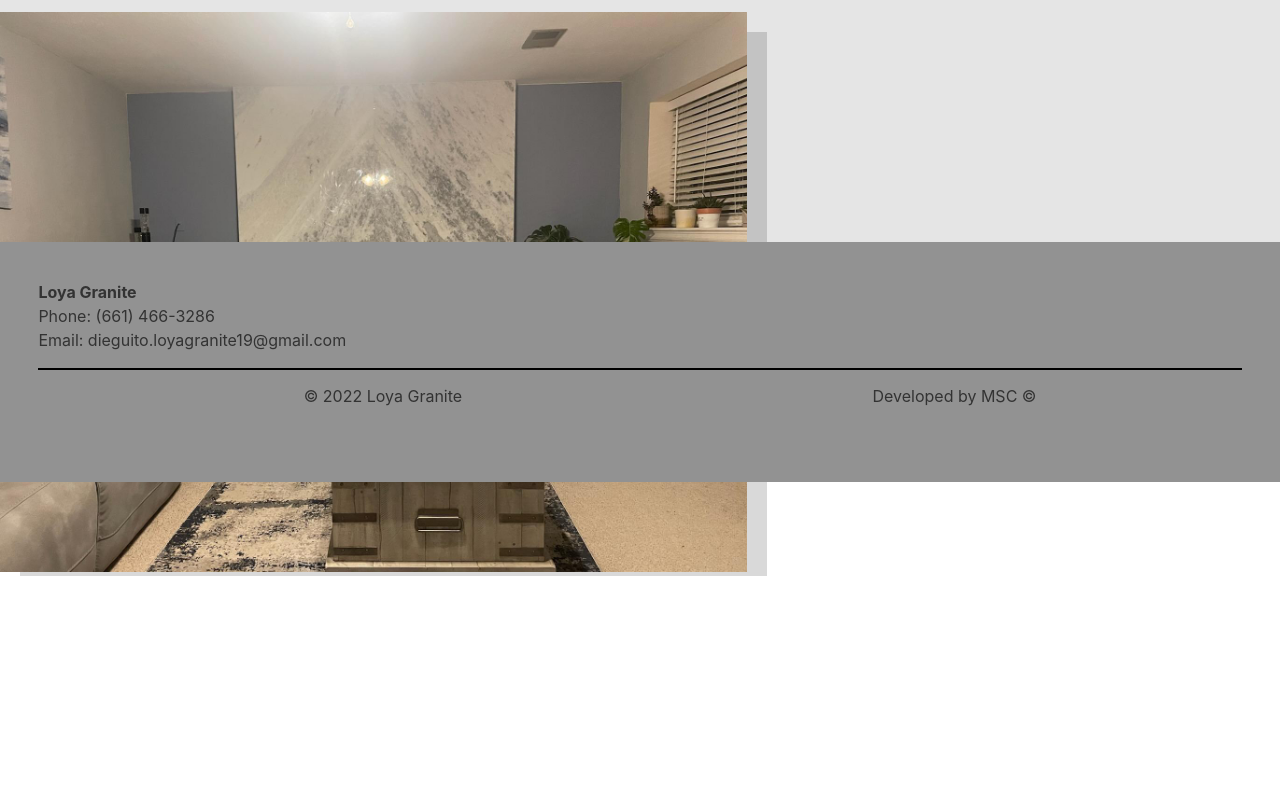
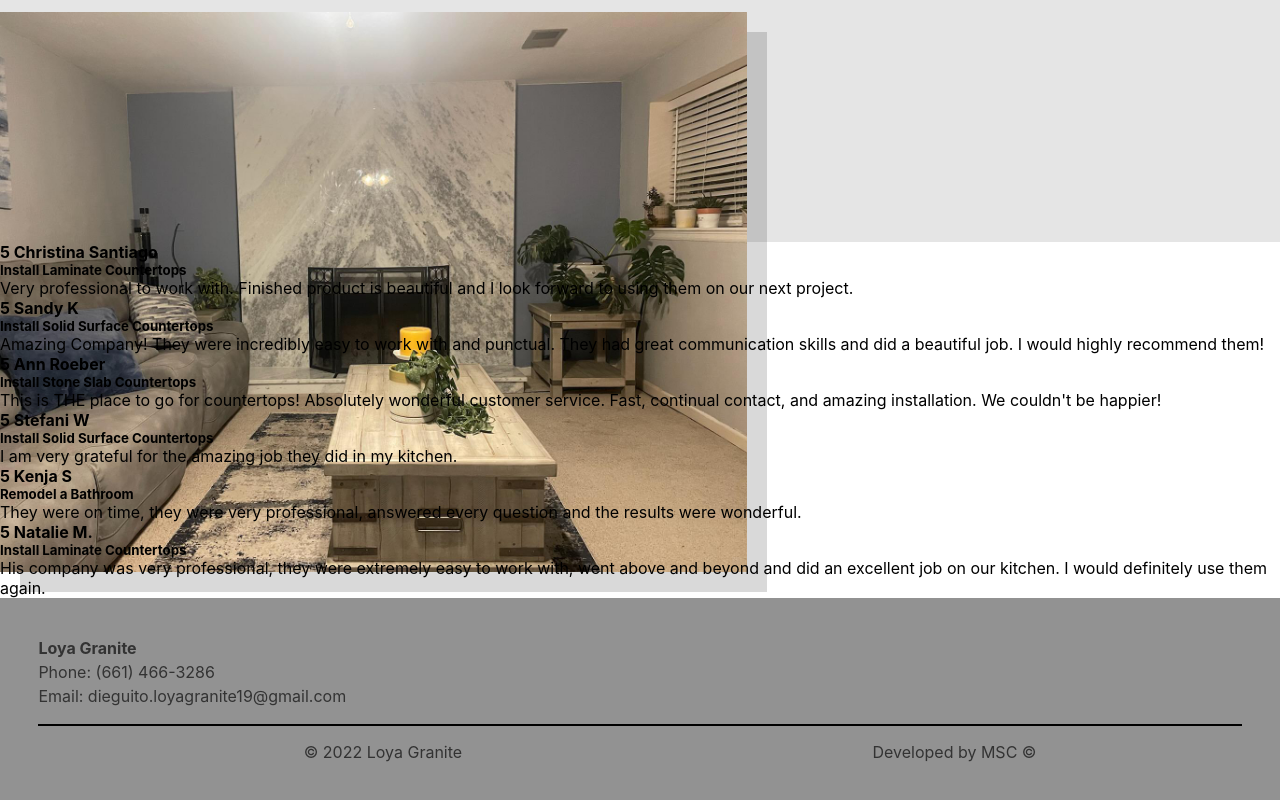
Before and after one commit to mrivera0014/loya-granite, a React (Create React App) app: page / in a window 1280 px wide. Shown: the part 1429-2229 px from the top of the page. Before the commit the page ends 2005 px from the top, so only its background shows below. Built offline with nearby package versions, Linux system fonts and the light colour scheme.

Commit message:
review info successfully mapped

```diff
--- a/src/Components/About/About.js
+++ b/src/Components/About/About.js
@@ -1,9 +1,10 @@
 import React, { useEffect } from 'react'
 import './About.css'
 
-import logoImage from './assets/LOYA-Logo-Color-WO-Text.png'
+// import logoImage from './assets/LOYA-Logo-Color-WO-Text.png'
 import fireplace from '../../assets/fireplace4.jpg'
 import { gsap } from 'gsap/all'
+import Reviews from '../Reviews/Reviews'
 
 const About = () => {
 
@@ -46,7 +47,7 @@ const About = () => {
                 </section> */}
                 {/* <img className='logoImage' src={logoImage} alt='loya-granite-logo-without-text' /> */}
             </div>
-
+            <Reviews />
         </div>
     )
 }
--- a/src/Components/ReviewItems/ReviewItems.js
+++ b/src/Components/ReviewItems/ReviewItems.js
@@ -3,6 +3,7 @@ export const reviewItems = [
 
     {
         reviewID: '01',
+        cName: 'reviewItem',
         sourceURL: 'https://www.homeadvisor.com/rated.Loyagranite.109184108.html',
         firstName: 'Christina',
         lastName: 'Santiago',
@@ -13,6 +14,7 @@ export const reviewItems = [
     },
     {
         reviewID: '02',
+        cName: 'reviewItem',
         sourceURL: 'https://www.homeadvisor.com/rated.Loyagranite.109184108.html',
         firstName: 'Sandy',
         lastName: 'K',
@@ -23,6 +25,7 @@ export const reviewItems = [
     },
     {
         reviewID: '03',
+        cName: 'reviewItem',
         sourceURL: 'https://www.homeadvisor.com/rated.Loyagranite.109184108.html',
         firstName: 'Ann',
         lastName: 'Roeber',
@@ -33,6 +36,7 @@ export const reviewItems = [
     },
     {
         reviewID: '04',
+        cName: 'reviewItem',
         sourceURL: 'https://www.homeadvisor.com/rated.Loyagranite.109184108.html',
         firstName: 'Stefani',
         lastName: 'W',
@@ -43,6 +47,7 @@ export const reviewItems = [
     },
     {
         reviewID: '05',
+        cName: 'reviewItem',
         sourceURL: 'https://www.homeadvisor.com/rated.Loyagranite.109184108.html',
         firstName: 'Kenja',
         lastName: 'S',
@@ -53,6 +58,7 @@ export const reviewItems = [
     },
     {
         reviewID: '06',
+        cName: 'reviewItem',
         sourceURL: 'https://www.homeadvisor.com/rated.Loyagranite.109184108.html',
         firstName: 'Natalie',
         lastName: 'M.',
--- a/src/Components/Reviews/Reviews.js
+++ b/src/Components/Reviews/Reviews.js
@@ -1,25 +1,25 @@
-import React, { Component } from 'react'
+import React from 'react'
+import { reviewItems } from '../ReviewItems/ReviewItems'
 
-class Reviews extends Component {
+function Reviews() {
+    return (
+        <div>
+            <article>
+                {reviewItems.map((item, index) => {
+                    return (
+                        <div className={item.cName} key={item.reviewID}>
+                            <h4>{item.ratingValue} {item.firstName} {item.lastName}</h4>
+                            <h5>{item.reviewTitle}</h5>
+                            <p>{item.review}</p>
 
-    constructor(props) {
-        super(props);
-        this.state = {
-            items: [],
-            isLoaded: false,
-        }
-    }
+                        </div>
 
+                    )
+                })}
+            </article>
 
-
-    render() {
-
-
-
-        return (
-            <div>Reviews</div>
-        )
-    }
+        </div>
+    )
 }
 
 export default Reviews
```
